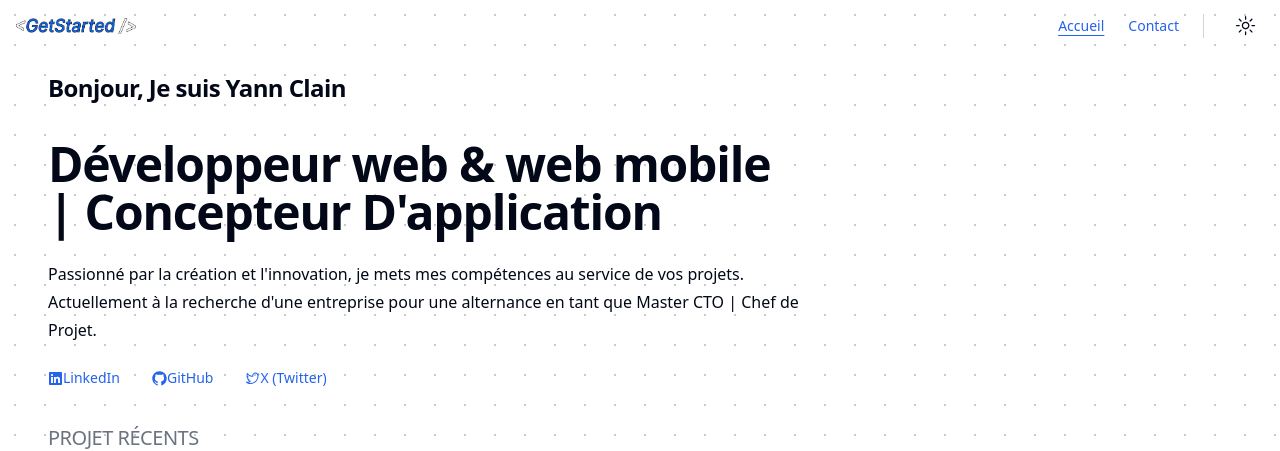
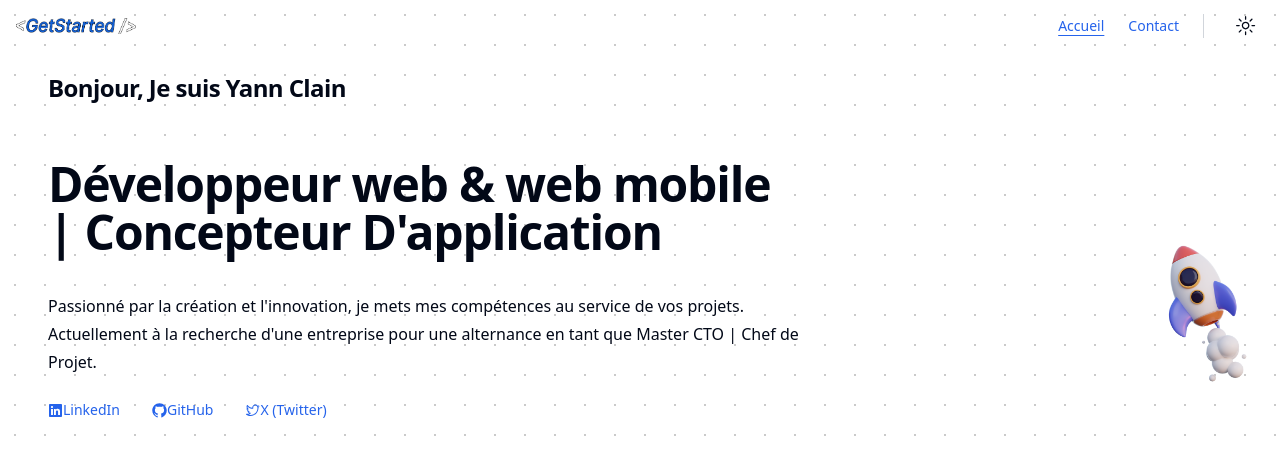
Before and after one commit to slayercode1/Portfolio, a React (Vite) app: page / in a window 1280 px wide. Shown: the top 451 px of the page. Built offline with nearby package versions, Linux system fonts and the light colour scheme.

Commit message:
add icon right page

```diff
--- a/src/pages/home.tsx
+++ b/src/pages/home.tsx
@@ -5,14 +5,17 @@ import { CardProject } from "@/components/reusable/card_project"
 import { Button } from "@/components/ui/button"
 import { Carousel, CarouselContent, CarouselItem, CarouselNext, CarouselPrevious } from "@/components/ui/carousel"
 import { GitHubLogoIcon, LinkedInLogoIcon, TwitterLogoIcon } from "@radix-ui/react-icons"
+import fuse from '../assets/img/Saly-43.png'
 
 
 export const Home = () => {
   return (
     <div className="w-full pt-14 lg:pt-0">
-      <div className="md:w-2/3  px-12">
+      <div className="md:w-2/3 px-12 ">
         <TypographyH3 text="Bonjour, Je suis Yann Clain" />
-        <TypographyH1 text="Développeur web & web mobile | Concepteur D'application" />
+        <div className="md:my-9">
+          <TypographyH1 text="Développeur web & web mobile | Concepteur D'application" />
+        </div>
         <TypographyP text="Passionné par la création et l'innovation, je mets mes compétences au service de vos projets. Actuellement à la recherche d'une entreprise pour une alternance en tant que Master CTO | Chef de Projet." />
         <div>
 
@@ -36,6 +39,8 @@ export const Home = () => {
 
         </div>
       </div>
+
+      <img src={fuse} alt="logo fuse" width={150} className="absolute right-0 top-1/4" />
 
       <div className="px-12 mt-2">
         <h4 className="scroll-m-20 text-xl tracking-tight py-5 text-gray-500 uppercase">
```
Also changed, not shown: src/assets/img/Saly-43.png (added).
